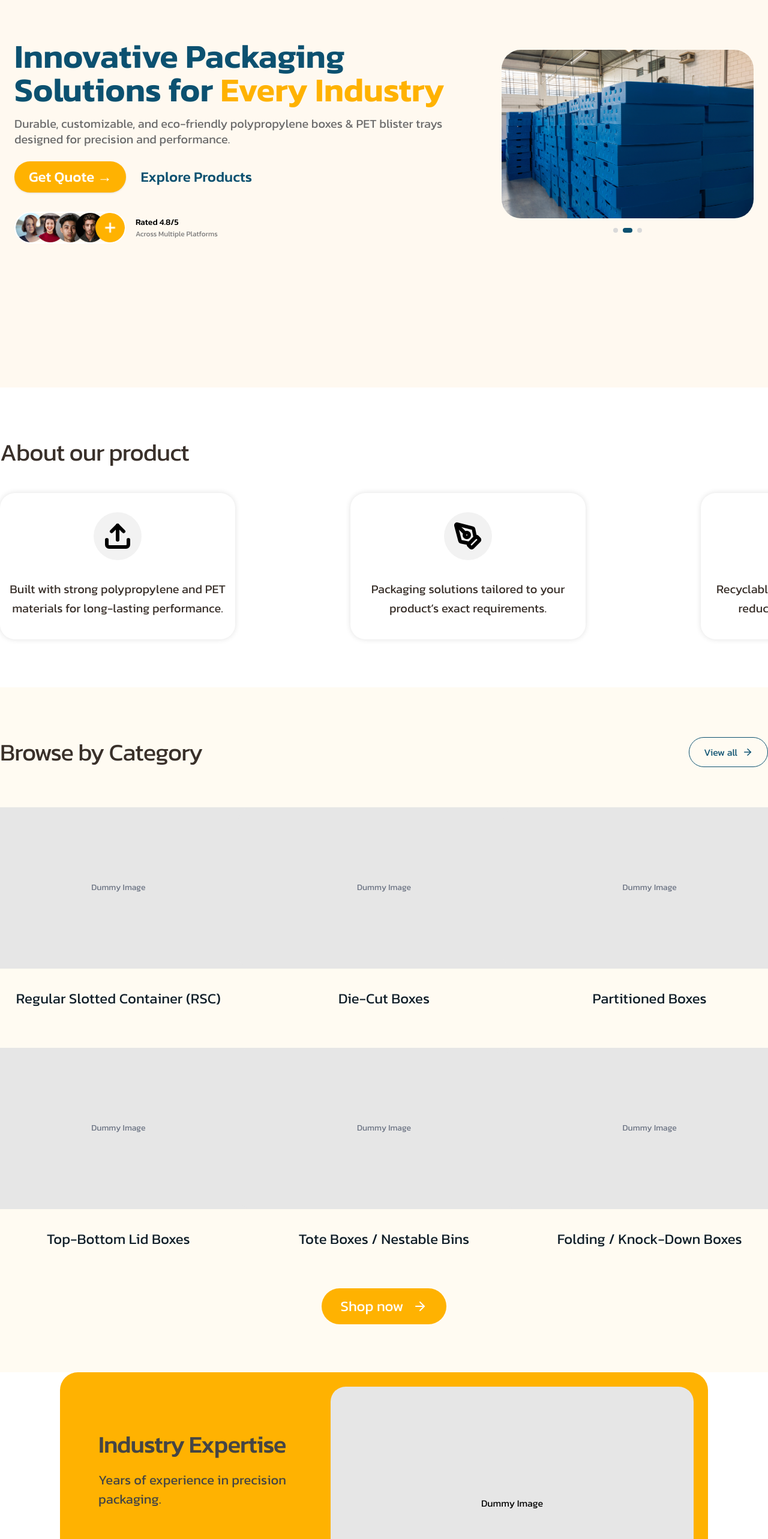
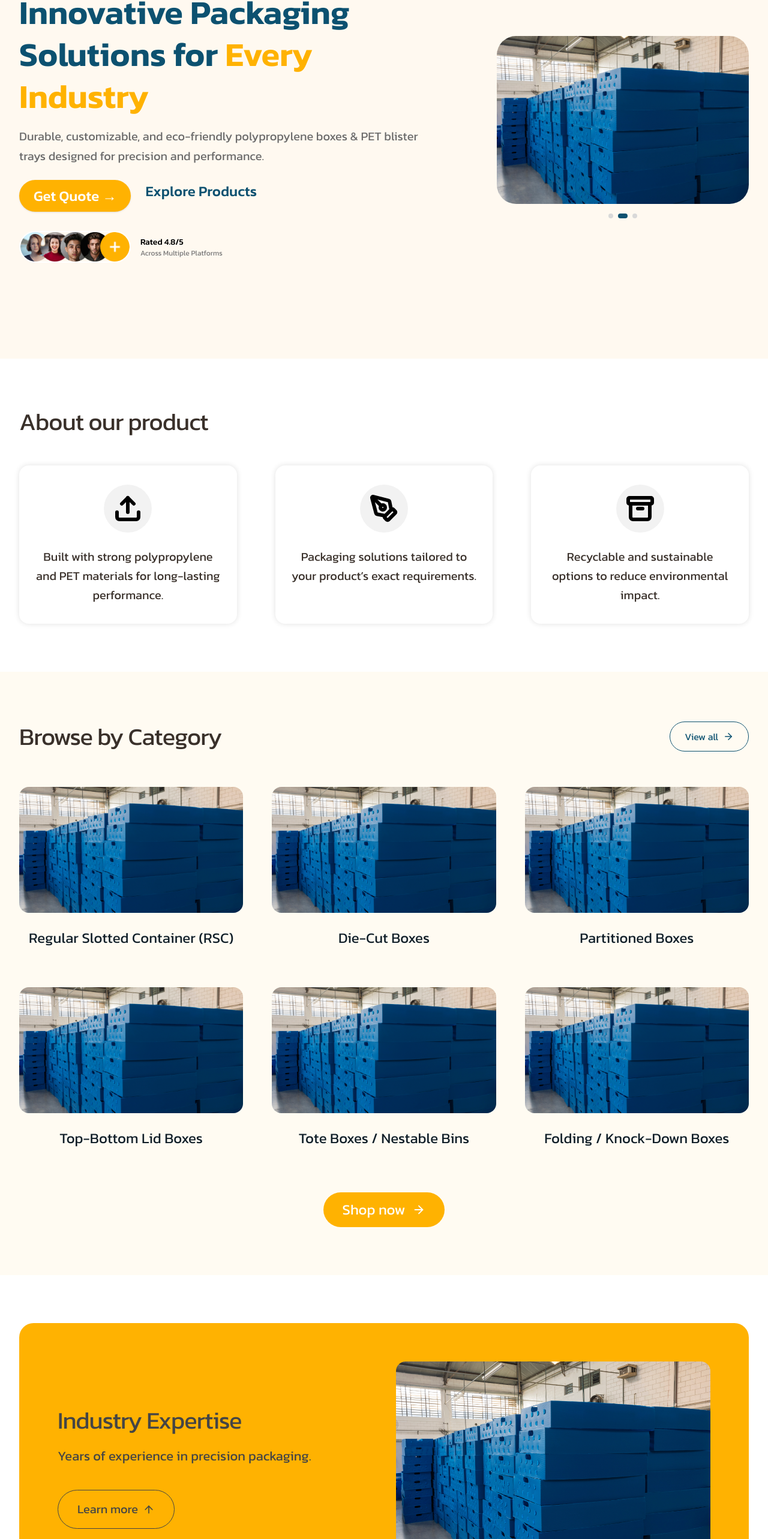
Before and after one commit to Amit-AdsRole/Yana-Packaging-Solution, a Next.js app: page / in a window 1280 px wide. Shown: the part 223-2789 px from the top of the page at 60% size. Built offline with nearby package versions, Linux system fonts and the light colour scheme.

Commit message:
Homepage mobile Friendly

```diff
--- a/app/components/HomePage/AboutSection.jsx
+++ b/app/components/HomePage/AboutSection.jsx
@@ -4,48 +4,48 @@ import { Upload, PenTool, Archive } from "lucide-react";
 
 export default function AboutSection() {
   return (
-    <section className="w-full bg-white py-20">
-      <div className="mx-auto flex w-[1560px] flex-col gap-10">
+    <section className="w-full bg-white py-16 sm:py-20">
+      <div className="mx-auto max-w-[1600px] px-4 sm:px-6 lg:px-8 flex flex-col gap-12">
+
         {/* Title */}
-        <h2 className="flex h-[56px] w-[316px] items-center font-kanit text-[40px] font-normal leading-[56px] tracking-[-0.96px] text-[#39302A]">
+        <h2 className="font-kanit text-3xl sm:text-4xl lg:text-[40px] font-normal leading-tight tracking-[-0.96px] text-[#39302A]">
           About our product
         </h2>
 
-        {/* Cards Row */}
-        <div className="flex h-[244px] w-[1560px] items-start gap-[192px]">
+        {/* Cards */}
+        <div className="grid grid-cols-1 sm:grid-cols-2 lg:grid-cols-3 gap-8 lg:gap-16">
+
           {/* Card 1 */}
-          <div className="flex h-[244px] w-[392px] flex-col items-center gap-7 rounded-[25px] bg-white py-8 shadow-[0_0_10px_rgba(0,0,0,0.12)]">
+          <div className="flex flex-col items-center gap-6 rounded-2xl bg-white py-8 px-6 shadow-[0_0_10px_rgba(0,0,0,0.12)]">
             <div className="flex h-20 w-20 items-center justify-center rounded-full bg-[rgba(227,227,227,0.45)]">
               <Upload className="h-12 w-12 text-black" strokeWidth={3} />
             </div>
-
-            <p className="flex h-[72px] w-[376px] items-center text-center font-kanit text-[20px] font-normal leading-[32px] text-[#39302A]">
+            <p className="text-center font-kanit text-lg sm:text-xl leading-7 sm:leading-8 text-[#39302A]">
               Built with strong polypropylene and PET materials for long-lasting
               performance.
             </p>
           </div>
 
           {/* Card 2 */}
-          <div className="flex h-[244px] w-[392px] flex-col items-center gap-7 rounded-[25px] bg-white py-8 shadow-[0_0_10px_rgba(0,0,0,0.12)]">
+          <div className="flex flex-col items-center gap-6 rounded-2xl bg-white py-8 px-6 shadow-[0_0_10px_rgba(0,0,0,0.12)]">
             <div className="flex h-20 w-20 items-center justify-center rounded-full bg-[rgba(227,227,227,0.45)]">
               <PenTool className="h-12 w-12 text-black" strokeWidth={3} />
             </div>
-
-            <p className="flex h-[72px] w-[373px] items-center text-center font-kanit text-[20px] font-normal leading-[32px] text-[#39302A]">
+            <p className="text-center font-kanit text-lg sm:text-xl leading-7 sm:leading-8 text-[#39302A]">
               Packaging solutions tailored to your product’s exact requirements.
             </p>
           </div>
 
           {/* Card 3 */}
-          <div className="flex h-[244px] w-[392px] flex-col items-center gap-7 rounded-[25px] bg-white py-8 shadow-[0_0_10px_rgba(0,0,0,0.12)]">
+          <div className="flex flex-col items-center gap-6 rounded-2xl bg-white py-8 px-6 shadow-[0_0_10px_rgba(0,0,0,0.12)]">
             <div className="flex h-20 w-20 items-center justify-center rounded-full bg-[rgba(227,227,227,0.45)]">
               <Archive className="h-12 w-12 text-black" strokeWidth={3} />
             </div>
-
-            <p className="flex h-[72px] w-[353px] items-center text-center font-kanit text-[20px] font-normal leading-[32px] text-[#39302A]">
+            <p className="text-center font-kanit text-lg sm:text-xl leading-7 sm:leading-8 text-[#39302A]">
               Recyclable and sustainable options to reduce environmental impact.
             </p>
           </div>
+
         </div>
       </div>
     </section>
--- /dev/null
+++ b/app/components/HomePage/BlogSection.jsx
@@ -0,0 +1,92 @@
+import Image from "next/image";
+import Link from "next/link";
+import { ArrowRight } from "lucide-react";
+
+const blogs = [
+  {
+    title: "5 Benefits of Using Polypropylene Boxes in Industrial Packaging",
+    image: "/home-page/banner-1.jpg",
+    href: "#",
+  },
+  {
+    title: "The Role of PET Blister Trays in Modern Retail Packaging",
+    image: "/home-page/banner-1.jpg",
+    href: "#",
+  },
+  {
+    title: "Eco-Friendly Packaging: How Recyclable Materials Shape the Future",
+    image: "/home-page/banner-1.jpg",
+    href: "#",
+  },
+  {
+    title: "Custom Packaging Solutions: Why One Size Doesn’t Fit All",
+    image: "/home-page/banner-1.jpg",
+    href: "#",
+  },
+];
+
+export default function BlogSection() {
+  return (
+    <section className="w-full py-20 bg-white">
+      <div className="mx-auto max-w-[1600px] px-4 flex flex-col gap-16">
+
+        {/* Header */}
+        <div className="flex flex-col lg:flex-row lg:items-center lg:justify-between gap-8">
+          <div className="flex flex-col gap-4 max-w-xl">
+            <span className="inline-flex w-fit rounded-full bg-[#EBEFF5] px-3 py-1 font-kanit text-sm text-[#202939]">
+              Blog
+            </span>
+
+            <h2 className="font-kanit text-3xl sm:text-4xl text-[#202939]">
+              Our latest blogs
+            </h2>
+
+            <p className="font-kanit text-lg text-[#697586]">
+              Lorem ipsum dolor sit amet, consectetur adipiscing elit.
+            </p>
+          </div>
+
+          <Link
+            href="#"
+            className="w-fit rounded-full border border-[#0C5170] px-6 py-3 font-kanit text-[#0C5170] transition hover:bg-[#0C5170] hover:text-white"
+          >
+            View all
+          </Link>
+        </div>
+
+        {/* Blog Grid */}
+        <div className="grid grid-cols-1 md:grid-cols-2 gap-12">
+  {blogs.map((blog, index) => (
+    <Link
+      key={index}
+      href={blog.href}
+      className="group flex flex-col md:flex-row rounded-[30px] border border-[#E3E8EF] bg-white overflow-hidden hover:shadow-md transition"
+    >
+      {/* Image */}
+      <div className="relative w-full md:w-[40%] h-64 md:h-auto">
+        <Image
+          src={blog.image}
+          alt={blog.title}
+          fill
+          className="object-cover"
+        />
+      </div>
+
+      {/* Content */}
+      <div className="flex flex-col justify-between p-6 md:p-8 w-full md:w-[60%]">
+        <h3 className="font-kanit text-xl sm:text-2xl leading-8 text-[#202939]">
+          {blog.title}
+        </h3>
+
+        <span className="mt-6 inline-flex items-center gap-2 font-medium text-[#364152]">
+          Read more
+          <ArrowRight className="-rotate-90" size={16} />
+        </span>
+      </div>
+    </Link>
+  ))}
+</div>
+      </div>
+    </section>
+  );
+}
--- a/app/components/HomePage/BrowseByCategory.jsx
+++ b/app/components/HomePage/BrowseByCategory.jsx
@@ -1,59 +1,67 @@
 import { ArrowRight } from "lucide-react";
-
+import Link from "next/link";
+import Image from "next/image"
 export default function BrowseByCategory() {
 const categories = [
-    { title: "Regular Slotted Container (RSC)" },
-    { title: "Die-Cut Boxes" },
-    { title: "Partitioned Boxes" },
-    { title: "Top-Bottom Lid Boxes" },
-    { title: "Tote Boxes / Nestable Bins" },
-    { title: "Folding / Knock-Down Boxes" },
+  { title: "Regular Slotted Container (RSC)", image: "/home-page/banner-1.jpg" },
+  { title: "Die-Cut Boxes", image: "/home-page/banner-1.jpg" },
+  { title: "Partitioned Boxes", image: "/home-page/banner-1.jpg" },
+  { title: "Top-Bottom Lid Boxes", image: "/home-page/banner-1.jpg" },
+  { title: "Tote Boxes / Nestable Bins", image: "/home-page/banner-1.jpg" },
+  { title: "Folding / Knock-Down Boxes", image: "/home-page/banner-1.jpg" },
 ];
 
   return (
-    <section className="flex w-full justify-center bg-[rgba(255,178,1,0.05)] py-20">
-      <div className="flex w-[1560px] flex-col gap-16">
+    <section className="w-full bg-[rgba(255,178,1,0.05)] py-16 sm:py-20">
+      <div className="mx-auto max-w-[1600px] w-full px-4 sm:px-6 lg:px-8 flex flex-col gap-14">
 
         {/* Header */}
-        <div className="flex items-center justify-between">
-          <h2 className="font-kanit text-[40px] leading-[56px] tracking-[-0.96px] text-[#39302A]">
+        <div className="flex flex-col gap-6 sm:flex-row sm:items-center sm:justify-between">
+          <h2 className="font-kanit text-3xl sm:text-4xl lg:text-[40px] leading-tight lg:leading-[56px] tracking-[-0.96px] text-[#39302A]">
             Browse by Category
           </h2>
 
-          <button className="flex items-center gap-2 rounded-full border border-[#0C5170] bg-[#FFFBF2] px-6 py-3 text-[#0C5170] transition hover:bg-[#0C5170] hover:text-white">
-            <span className="text-[16px]">View all</span>
+        <Link
+  href="/products"
+  className="flex w-fit items-center gap-2 rounded-full border border-[#0C5170] bg-[#FFFBF2] px-6 py-3 text-[#0C5170] transition hover:bg-[#0C5170] hover:text-white"
+>
+  <span className="text-base">View all</span>
   <ArrowRight size={18} />
-          </button>
+</Link>
         </div>
 
         {/* Grid */}
-        <div className="grid grid-cols-3 gap-x-12 gap-y-16">
+        <div className="grid grid-cols-1 sm:grid-cols-2 lg:grid-cols-3 gap-8 lg:gap-x-12 lg:gap-y-16">
           {categories.map((item, index) => (
-            <div
-              key={index}
-              className="flex flex-col items-center gap-8"
-            >
-              {/* Dummy Image */}
-              <div className="h-[269px] w-[489px] rounded-[25px] bg-[#E6E6E6] flex items-center justify-center">
-                <span className="text-sm text-gray-500">
-                  Dummy Image
-                </span>
+  <div key={index} className="flex flex-col items-center gap-6">
+    <div className="w-full aspect-[16/9] max-w-[520px] rounded-2xl bg-[#E6E6E6] overflow-hidden flex items-center justify-center">
+      <Image
+        src={item.image}
+        alt={item.title}
+        width={520}
+        height={292}
+        className="object-cover w-full h-full"
+      />
     </div>
-
-              {/* Title */}
-              <p className="font-kanit text-[24px] leading-[36px] text-[#101E28] text-center">
+    <p className="font-kanit text-lg sm:text-xl lg:text-[24px] leading-7 lg:leading-[36px] text-[#101E28] text-center">
       {item.title}
     </p>
   </div>
 ))}
+
         </div>
 
-        {/* Shop Now Button */}
-        <div className="flex justify-center">
-          <button className="flex items-center gap-4 rounded-full bg-[#FFB201] px-8 py-3 text-white">
-            <span className="font-kanit text-[24px]">Shop now</span>
-            <ArrowRight size={24} />
-          </button>
+        {/* Shop Now Link */}
+<div className="flex justify-center pt-4">
+  <Link
+    href="#"
+    className="flex items-center gap-3 rounded-full bg-[#FFB201] px-8 py-3 text-white transition hover:opacity-90"
+  >
+    <span className="font-kanit text-lg sm:text-xl lg:text-[24px]">
+      Shop now
+    </span>
+    <ArrowRight size={22} />
+  </Link>
 </div>
       </div>
     </section>
--- a/app/components/HomePage/ExpertiseSection.jsx
+++ b/app/components/HomePage/ExpertiseSection.jsx
@@ -1,82 +1,121 @@
+import Link from "next/link";
 import { ArrowRight } from "lucide-react";
+import Image from "next/image";
 
 export default function ExpertiseSection() {
   return (
-    <section className="flex justify-center px-[100px] pb-[80px]">
-      <div className="flex w-[1286px] flex-col gap-10">
+    <section className="w-full bg-white py-16 sm:py-20">
+      <div className="mx-auto max-w-[1600px] w-full px-4 sm:px-6 lg:px-8 flex flex-col gap-12">
 
         {/* CARD 1 – Industry Expertise */}
-        <div className="relative h-[436px] rounded-[30px] bg-[#FFB201]">
+        <div className="relative overflow-hidden rounded-3xl bg-[#FFB201]">
+          <div className="grid grid-cols-1 lg:grid-cols-2 items-center gap-10 p-8 lg:p-16">
+
             {/* Content */}
-          <div className="absolute left-[64px] top-1/2 -translate-y-1/2 flex w-[400px] flex-col gap-[52px]">
+            <div className="flex flex-col gap-10 max-w-md">
               <div className="flex flex-col gap-4">
-              <h3 className="font-kanit text-[40px] font-medium leading-[56px] tracking-[-0.96px] text-[#454545]">
+                <h3 className="font-kanit text-3xl lg:text-[40px] leading-tight lg:leading-[56px] tracking-[-0.96px] text-[#454545]">
                   Industry Expertise
                 </h3>
-              <p className="font-kanit text-[22px] leading-[32px] text-[#454545]">
+                <p className="font-kanit text-lg lg:text-[22px] leading-7 lg:leading-[32px] text-[#454545]">
                   Years of experience in precision packaging.
                 </p>
               </div>
 
-            <button className="flex w-[250px] items-center justify-center gap-2 rounded-full border border-[#454545] px-8 py-4 text-[#454545]">
-              <span className="text-[20px]">Learn more</span>
+              <Link
+                href="#"
+                className="flex w-fit items-center justify-center gap-2 rounded-full border border-[#454545] px-8 py-4 text-[#454545] transition hover:bg-[#454545] hover:text-white"
+              >
+                <span className="text-lg lg:text-[20px]">Learn more</span>
                 <ArrowRight className="-rotate-90" size={20} />
-            </button>
+              </Link>
             </div>
 
-          {/* Dummy Image */}
-          <div className="absolute right-[24px] top-1/2 h-[388px] w-[605px] -translate-y-1/2 rounded-[25px] bg-[#E6E6E6] flex items-center justify-center">
-            Dummy Image
+            {/* Image */}
+           <div className="w-full aspect-[3/2] relative rounded-2xl bg-[#E6E6E6] overflow-hidden flex items-center justify-center">
+  <Image
+    src="/home-page/banner-1.jpg"
+    alt="Banner 1"
+    width={1200}
+    height={800}
+    className="object-cover w-full h-full"
+  />
+
+</div>
           </div>
         </div>
 
         {/* CARD 2 – Eco-Friendly Materials */}
-        <div className="relative h-[436px] rounded-[30px] bg-[rgba(12,81,112,0.1)]">
+        <div className="relative overflow-hidden rounded-3xl bg-[rgba(12,81,112,0.1)]">
+          <div className="grid grid-cols-1 lg:grid-cols-2 items-center gap-10 p-8 lg:p-16">
+
             {/* Image */}
-          <div className="absolute left-[24px] top-[24px] h-[388px] w-[605px] rounded-[25px] bg-[#E6E6E6] flex items-center justify-center">
-            Dummy Image
+            <div className="w-full aspect-[3/2] relative rounded-2xl bg-[#E6E6E6] overflow-hidden flex items-center justify-center">
+              <Image
+    src="/home-page/banner-1.jpg"
+    alt="Banner 1"
+    width={1200}
+    height={800}
+    className="object-cover w-full h-full"
+  />
             </div>
 
             {/* Content */}
-          <div className="absolute right-[64px] top-1/2 -translate-y-1/2 flex w-[400px] flex-col gap-[52px]">
+            <div className="order-1 lg:order-2 flex flex-col gap-10 max-w-md ml-auto">
               <div className="flex flex-col gap-4">
-              <h3 className="font-kanit text-[40px] font-medium leading-[56px] tracking-[-0.96px] text-[#454545]">
+                <h3 className="font-kanit text-3xl lg:text-[40px] leading-tight lg:leading-[56px] tracking-[-0.96px] text-[#454545]">
                   Eco-Friendly Materials
                 </h3>
-              <p className="font-kanit text-[20px] leading-[32px] text-[#454545]">
+                <p className="font-kanit text-lg lg:text-[20px] leading-7 lg:leading-[32px] text-[#454545]">
                   Sustainable, recyclable, and safe.
                 </p>
               </div>
 
-            <button className="flex w-[250px] items-center justify-center gap-2 rounded-full border border-[#454545] px-8 py-4 text-[#454545]">
-              <span className="text-[20px]">Learn more</span>
+              <Link
+                href="#"
+                className="flex w-fit items-center justify-center gap-2 rounded-full border border-[#454545] px-8 py-4 text-[#454545] transition hover:bg-[#454545] hover:text-white"
+              >
+                <span className="text-lg lg:text-[20px]">Learn more</span>
                 <ArrowRight className="-rotate-90" size={20} />
-            </button>
+              </Link>
+            </div>
           </div>
         </div>
 
         {/* CARD 3 – Quality Assurance */}
-        <div className="relative h-[436px] rounded-[30px] bg-[#0C5170]">
+        <div className="relative overflow-hidden rounded-3xl bg-[#0C5170]">
+          <div className="grid grid-cols-1 lg:grid-cols-2 items-center gap-10 p-8 lg:p-16">
+
             {/* Content */}
-          <div className="absolute left-[64px] top-1/2 -translate-y-1/2 flex w-[400px] flex-col gap-[52px]">
+            <div className="flex flex-col gap-10 max-w-md">
               <div className="flex flex-col gap-4">
-              <h3 className="font-kanit text-[40px] font-medium leading-[56px] tracking-[-0.96px] text-white">
+                <h3 className="font-kanit text-3xl lg:text-[40px] leading-tight lg:leading-[56px] tracking-[-0.96px] text-white">
                   Quality Assurance
                 </h3>
-              <p className="font-kanit text-[20px] leading-[32px] text-white">
+                <p className="font-kanit text-lg lg:text-[20px] leading-7 lg:leading-[32px] text-white">
                   Strict standards for durability & safety.
                 </p>
               </div>
 
-            <button className="flex w-[250px] items-center justify-center gap-2 rounded-full border border-white px-8 py-4 text-white">
-              <span className="text-[20px]">Learn more</span>
+              <Link
+                href="#"
+                className="flex w-fit items-center justify-center gap-2 rounded-full border border-white px-8 py-4 text-white transition hover:bg-white hover:text-[#0C5170]"
+              >
+                <span className="text-lg lg:text-[20px]">Learn more</span>
                 <ArrowRight className="-rotate-90" size={20} />
-            </button>
+              </Link>
             </div>
 
-          {/* Dummy Image */}
-          <div className="absolute right-[24px] top-1/2 h-[388px] w-[605px] -translate-y-1/2 rounded-[25px] bg-[#E6E6E6] flex items-center justify-center text-white">
-            Dummy Image
+            {/* Image */}
+            <div className="w-full aspect-[3/2] relative rounded-2xl bg-[#E6E6E6] overflow-hidden flex items-center justify-center">
+              <Image
+    src="/home-page/banner-1.jpg"
+    alt="Banner 1"
+    width={1200}
+    height={800}
+    className="object-cover w-full h-full"
+  />
+            </div>
           </div>
         </div>
 
--- a/app/components/HomePage/HeroSection.jsx
+++ b/app/components/HomePage/HeroSection.jsx
@@ -20,34 +20,34 @@ export default function HeroSection() {
   }, []);
 
   return (
-    <section className="bg-[#FFF9F0] py-60 w-full">
-      <div className="mx-auto flex max-w-[1620px] items-center justify-between px-6">
+    <section className="bg-[#FFF9F0] py-20 sm:py-32 md:py-40 w-full">
+      <div className="mx-auto max-w-[1620px] px-4 sm:px-6 lg:px-8 flex flex-col-reverse md:flex-row items-center justify-between gap-12 md:gap-24">
+
         {/* LEFT CONTENT */}
-        <div className="max-w-[720px]">
-          <h1 className="font-kanit text-[56px] font-semibold leading-[56px] text-[#0C5170]">
+        <div className="max-w-full md:max-w-[720px] text-center md:text-left">
+          <h1 className="font-kanit text-4xl sm:text-5xl lg:text-[56px] font-semibold leading-tight text-[#0C5170]">
             Innovative Packaging <br />
             Solutions for{" "}
             <span className="text-[#FFB201]">Every Industry</span>
           </h1>
 
-          <p className="mt-4 max-w-[720px] font-kanit text-[20px] leading-[26px] text-[#6B6B6B]">
-            Durable, customizable, and eco-friendly polypropylene boxes
-           & PET  blister trays designed for precision and performance.
+          <p className="mt-4 max-w-full sm:max-w-[720px] mx-auto md:mx-0 font-kanit text-base sm:text-lg md:text-[20px] leading-relaxed text-[#6B6B6B]">
+            Durable, customizable, and eco-friendly polypropylene boxes & PET blister trays designed for precision and performance.
           </p>
 
           {/* Buttons */}
-          <div className="mt-6 flex items-center gap-6">
-            <button className="rounded-full bg-[#FFB201] px-6 py-2 font-kanit text-[24px] font-medium text-white shadow">
+          <div className="mt-6 flex flex-col sm:flex-row items-center sm:items-start sm:gap-6 gap-4">
+            <button className="rounded-full bg-[#FFB201] px-6 py-3 sm:py-2 font-kanit text-lg sm:text-[24px] font-medium text-white shadow w-full sm:w-auto">
               Get Quote →
             </button>
 
-            <button className="font-kanit text-[24px] font-medium text-[#0C5170]">
+            <button className="font-kanit text-lg sm:text-[24px] font-medium text-[#0C5170] w-full sm:w-auto">
               Explore Products
             </button>
           </div>
 
           {/* Rating */}
-          <div className="mt-8 flex items-center gap-4">
+          <div className="mt-8 flex items-center justify-center md:justify-start gap-4">
             <div className="flex -space-x-3">
               <Image
                 src="/home-page/group-i.png"
@@ -56,16 +56,13 @@ export default function HeroSection() {
                 height={32}
                 className="rounded-full border-2 border-white"
               />
-
-
-
             </div>
 
             <div>
-              <p className="font-kanit text-[14px] font-medium text-[#000]">
+              <p className="font-kanit text-sm sm:text-[14px] font-medium text-[#000]">
                 Rated 4.8/5
               </p>
-              <p className="font-kanit text-[12px] text-[#777]">
+              <p className="font-kanit text-xs sm:text-[12px] text-[#777]">
                 Across Multiple Platforms
               </p>
             </div>
@@ -73,7 +70,7 @@ export default function HeroSection() {
         </div>
 
         {/* RIGHT IMAGE SLIDER */}
-        <div className="relative w-[420px]">
+        <div className="relative w-full max-w-[420px]">
           <div className="overflow-hidden rounded-[32px]">
             <div
               className="flex transition-transform duration-700"
@@ -98,9 +95,7 @@ export default function HeroSection() {
               <span
                 key={i}
                 className={`h-2 rounded-full transition-all ${
-                  active === i
-                    ? "w-4 bg-[#0C5170]"
-                    : "w-2 bg-[#D9D9D9]"
+                  active === i ? "w-4 bg-[#0C5170]" : "w-2 bg-[#D9D9D9]"
                 }`}
               />
             ))}
--- a/app/page.tsx
+++ b/app/page.tsx
@@ -3,6 +3,7 @@ import HeroSection from "./components/HomePage/HeroSection";
 import AboutSection from "./components/HomePage/AboutSection";
 import BrowseByCategory from "./components/HomePage/BrowseByCategory";
 import ExpertiseSection from "./components/HomePage/ExpertiseSection"
+import BlogSection from "./components/HomePage/BlogSection"
 
 export default function Home() {
   return (
@@ -11,6 +12,7 @@ export default function Home() {
     <AboutSection />
     <BrowseByCategory />
     <ExpertiseSection />
+    <BlogSection />
     </div>
   );
 }
```
Also changed, not shown: app/components/Footer.tsx (+30 -26 lines). Lines whose indentation alone changed are shown as unchanged.
